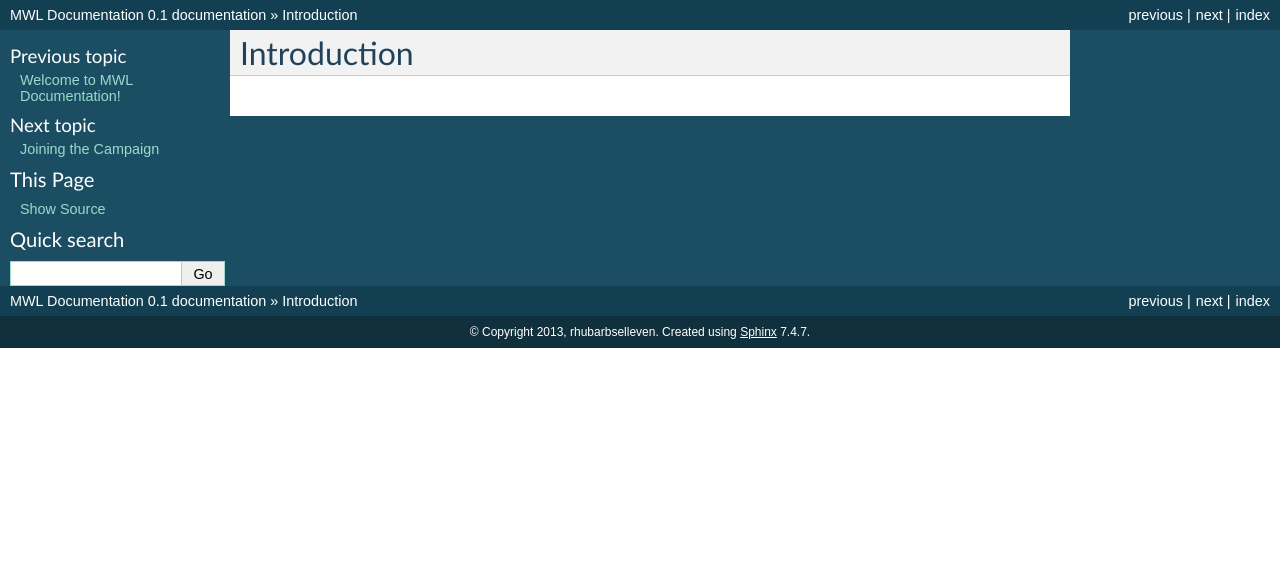
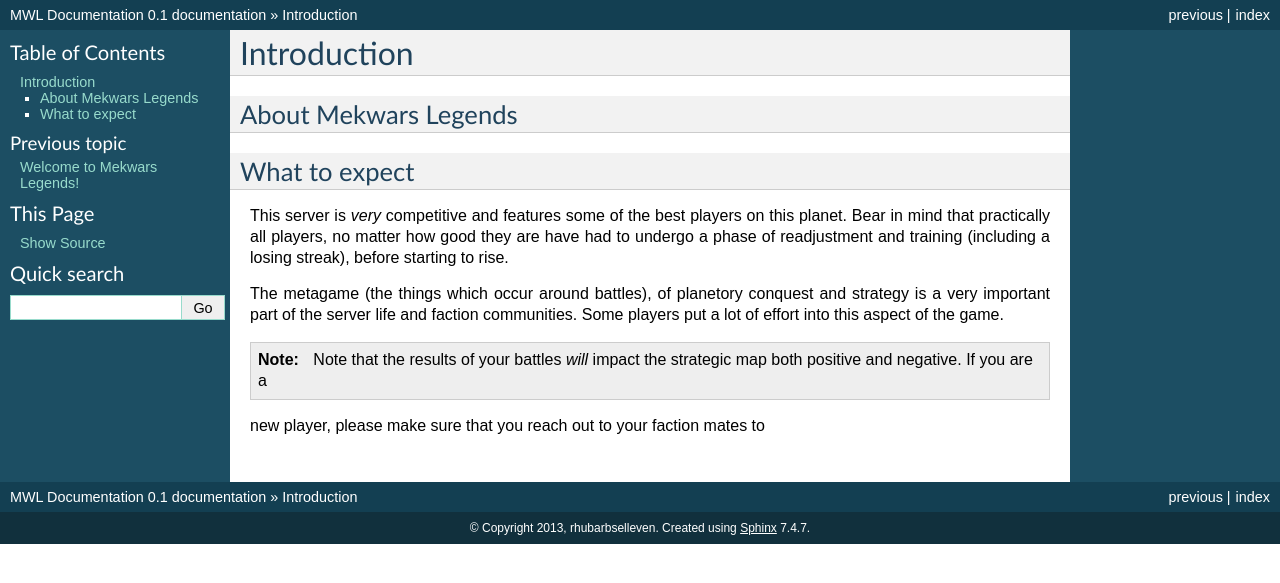
Before and after one commit to mekwars-legends/mwl-docs, a Sphinx documentation site: the page built from docs/introduction.rst, in a window 1280 px wide. Shown: the top 583 px of the page. Built offline with Sphinx 7.4.7, drawn with Linux system fonts in a browser that asks for light colours; pages that are not in the unit, such as notebooks, are missing from menus.

Commit message:
Fleshing out

```diff
--- /dev/null
+++ b/docs/client/index.rst
@@ -0,0 +1,2 @@
+This is another page.
+=============================================
--- a/docs/introduction.rst
+++ b/docs/introduction.rst
@@ -1,3 +1,18 @@
 ============
 Introduction
 ============
+
+About Mekwars Legends
+---------------------
+
+What to expect
+--------------
+This server is *very* competitive and features some of the best players on this planet. Bear in mind that practically
+all players, no matter how good they are have had to undergo a phase of readjustment and training (including a losing streak),
+before starting to rise.
+
+The metagame (the things which occur around battles), of planetory conquest and strategy is a very important part of the
+server life and faction communities. Some players put a lot of effort into this aspect of the game.
+
+.. note:: Note that the results of your battles *will* impact the strategic map both positive and negative. If you are a
+new player, please make sure that you reach out to your faction mates to
```
Also changed, not shown: docs/index.rst (+20 -4 lines).
